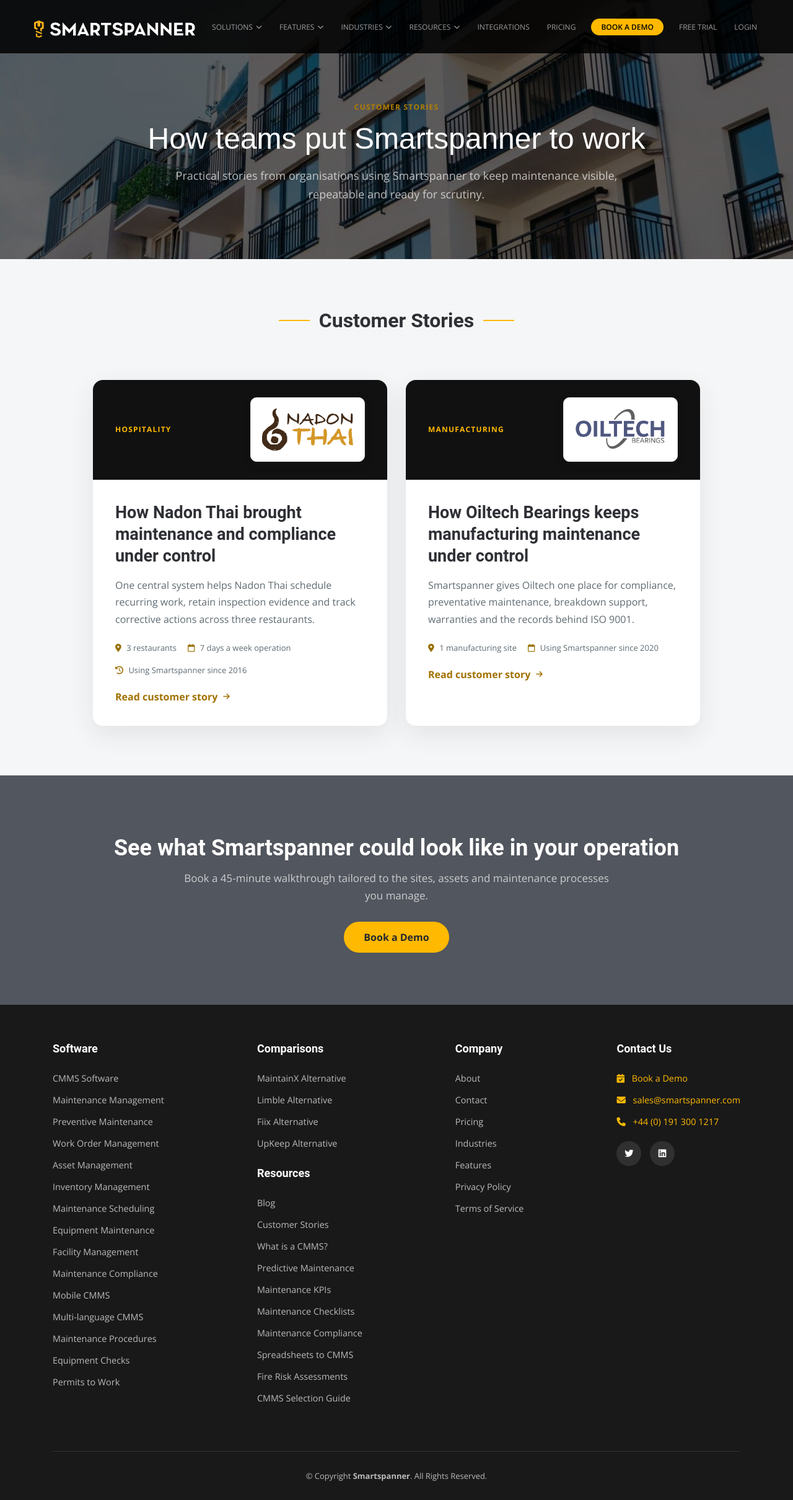
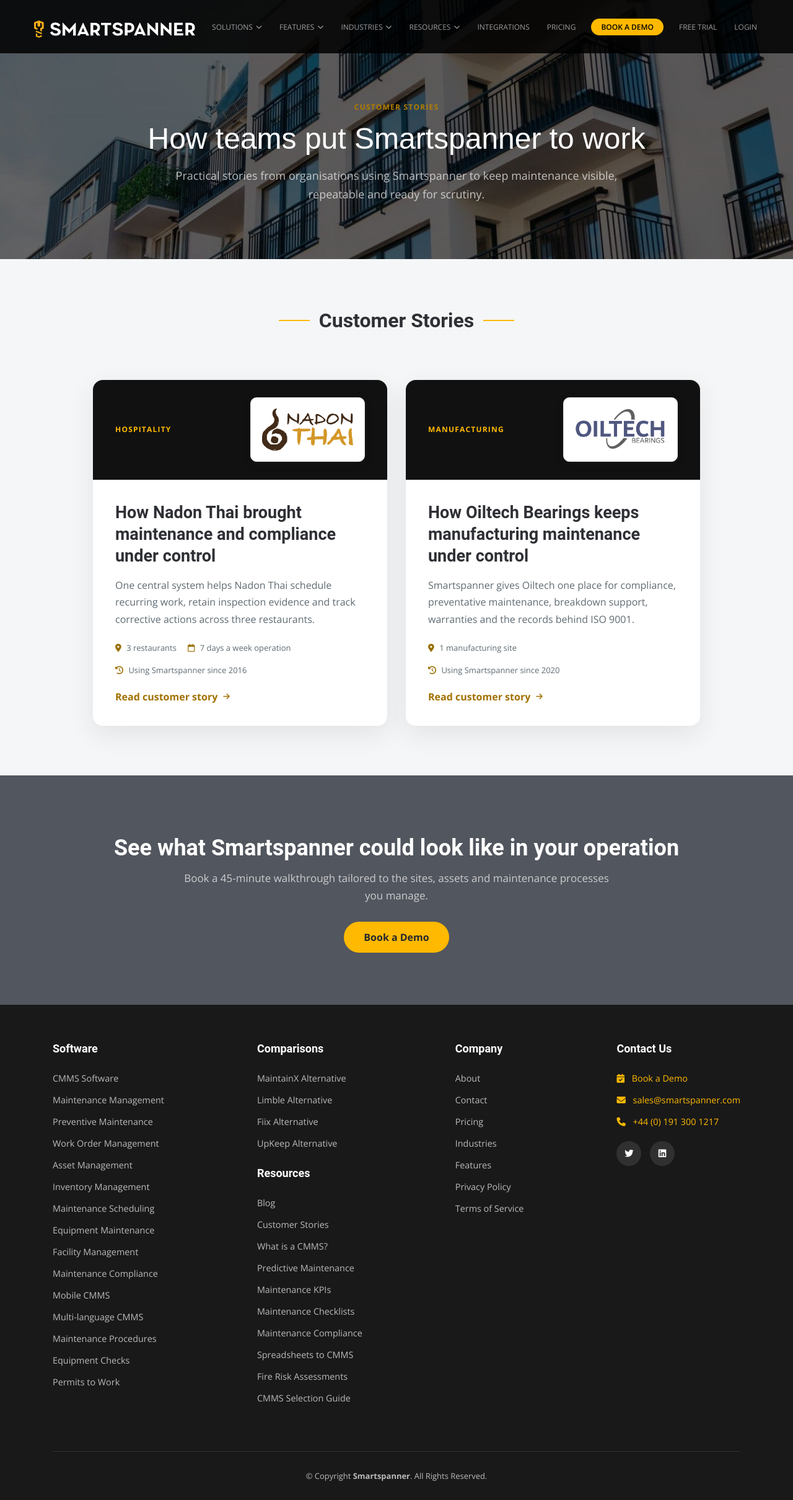
Before and after one commit to smartspanner/smartspanner.com, a Jekyll site: the page built from case-studies.html, in a window 1280 px wide. Shown: the whole page at 62% size. Built offline with Jekyll 4.4.1, drawn with Linux system fonts in a browser that asks for light colours.

Commit message:
style: separate Oiltech card tenure

```diff
--- a/_data/case_studies.yml
+++ b/_data/case_studies.yml
@@ -20,7 +20,7 @@
   logo: /assets/img/case-studies/oiltech-bearings-logo.png
   industry: Manufacturing
   locations: 1 manufacturing site
-  operating_model: Using Smartspanner since 2020
+  tenure: Using Smartspanner since 2020
   primary_use: Compliance & machinery maintenance
   title: How Oiltech Bearings keeps manufacturing maintenance under control
   summary: Smartspanner gives Oiltech one place for compliance, preventative maintenance, breakdown support, warranties and the records behind ISO 9001.
--- a/_includes/case-study-promo.html
+++ b/_includes/case-study-promo.html
@@ -9,7 +9,12 @@
         <p>{{ featured_study.summary }}</p>
         <div class="case-study-promo-facts" aria-label="Case study summary">
           <span><strong>{{ featured_study.locations }}</strong></span>
+          {% if featured_study.operating_model %}
           <span><strong>{{ featured_study.operating_model }}</strong></span>
+          {% endif %}
+          {% if featured_study.tenure %}
+          <span><strong>{{ featured_study.tenure }}</strong></span>
+          {% endif %}
           <span>{{ featured_study.primary_use }}</span>
         </div>
         <a href="{{ featured_study.url | relative_url }}" class="case-study-text-link">Read the {{ featured_study.customer }} story <i class="fa-solid fa-arrow-right" aria-hidden="true"></i></a>
--- a/case-studies.html
+++ b/case-studies.html
@@ -40,7 +40,9 @@
             <p>{{ study.summary }}</p>
             <div class="case-study-index-facts">
               <span><i class="fa-solid fa-location-dot" aria-hidden="true"></i> {{ study.locations }}</span>
+              {% if study.operating_model %}
               <span><i class="fa-regular fa-calendar" aria-hidden="true"></i> {{ study.operating_model }}</span>
+              {% endif %}
               {% if study.tenure %}
               <span class="case-study-index-fact-full"><i class="fa-solid fa-clock-rotate-left" aria-hidden="true"></i> {{ study.tenure }}</span>
               {% endif %}
```
